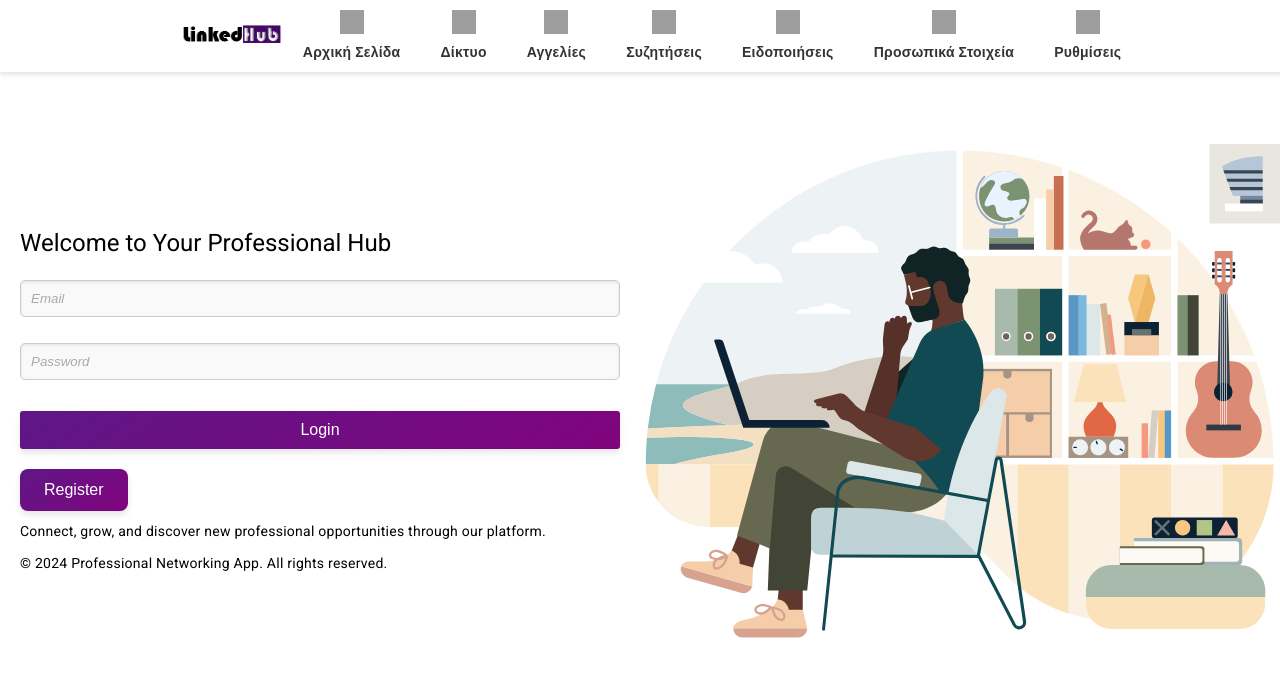
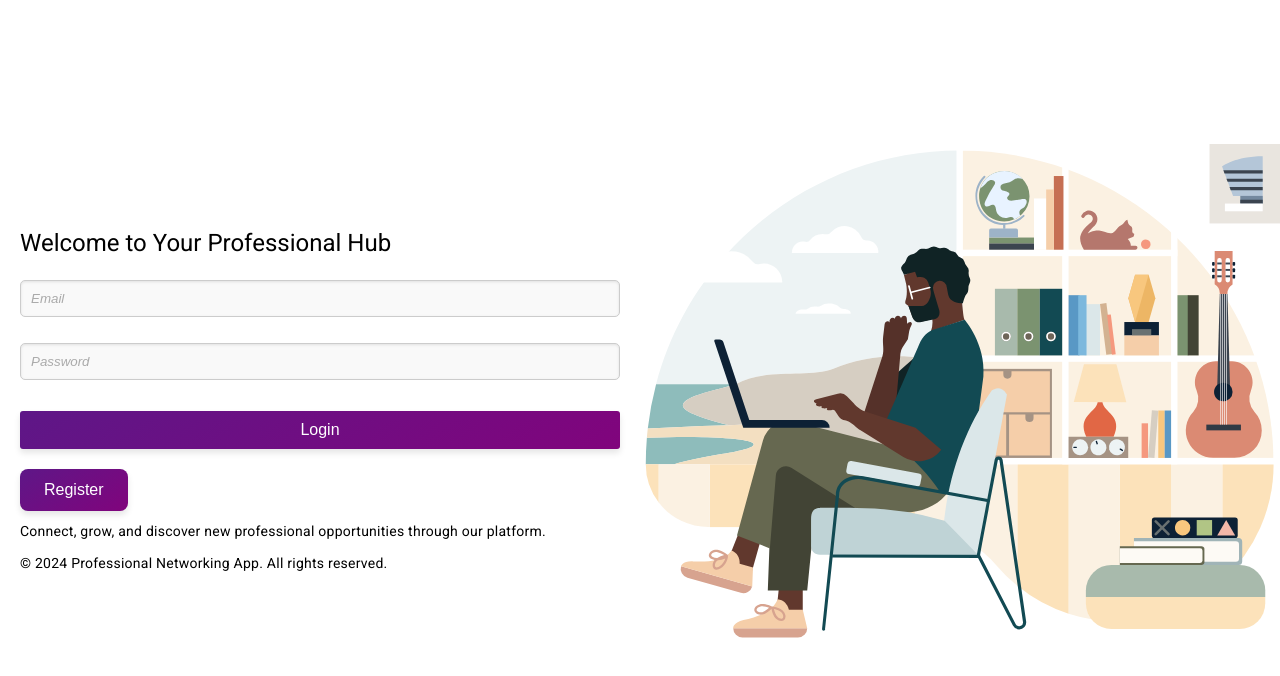
Before and after one commit to BillyMich/LinkedInClone, an Angular app in the folder LinkedInWebApp/: page / in a window 1280 px wide. Shown: the top 676 px of the page. Built offline with nearby package versions, Linux system fonts and the light colour scheme; grey boxes are pictures that could not be loaded.

Commit message:
fixes on visible navbar when user not logged

```diff
--- a/LinkedInWebApp/src/app/app.component.html
+++ b/LinkedInWebApp/src/app/app.component.html
@@ -1,4 +1,4 @@
 <div class="main-container">
-  <app-navigation-bar></app-navigation-bar>
+  <app-navigation-bar *ngIf="isLoggedIn()"></app-navigation-bar>
   <router-outlet></router-outlet>
 </div>
--- a/LinkedInWebApp/src/app/app.component.ts
+++ b/LinkedInWebApp/src/app/app.component.ts
@@ -1,11 +1,18 @@
 /* app.component.ts */
 import { Component } from '@angular/core';
+import { LocalStorageService } from './services/local-storage/local-storage.service';
 
 @Component({
   selector: 'app-root',
   templateUrl: './app.component.html',
-  styleUrl: './app.component.css',
+  styleUrls: ['./app.component.css'],
 })
 export class AppComponent {
   title = 'LinkedHub';
+
+  constructor(private localStorageService: LocalStorageService) {}
+
+  isLoggedIn(): boolean {
+    return this.localStorageService.isLoggedIn();
+  }
 }
--- a/LinkedInWebApp/src/app/services/auth-service/auth.service.ts
+++ b/LinkedInWebApp/src/app/services/auth-service/auth.service.ts
@@ -19,6 +19,7 @@ export class AuthService {
     private http: HttpClient,
     private localStorageService: LocalStorageService,
   ) {}
+
 
   login(email: string, password: string): Observable<any> {
     const loginRequest = new UserLoginDto(email, password);
@@ -47,4 +48,5 @@ export class AuthService {
   getCurrentUser() {
     return JSON.parse(localStorage.getItem('currentUser') || '{}');
   }
+
 }
--- a/LinkedInWebApp/src/app/services/guards/loged-in.guard.ts
+++ b/LinkedInWebApp/src/app/services/guards/loged-in.guard.ts
@@ -5,7 +5,7 @@ import {
   RouterStateSnapshot,
   Router,
 } from '@angular/router';
-import { AuthService } from '../auth-service/auth.service'; // Adjust the path as necessary
+import { AuthService } from '../auth-service/auth.service';
 import { LocalStorageService } from '../local-storage/local-storage.service';
 
 @Injectable({
```
